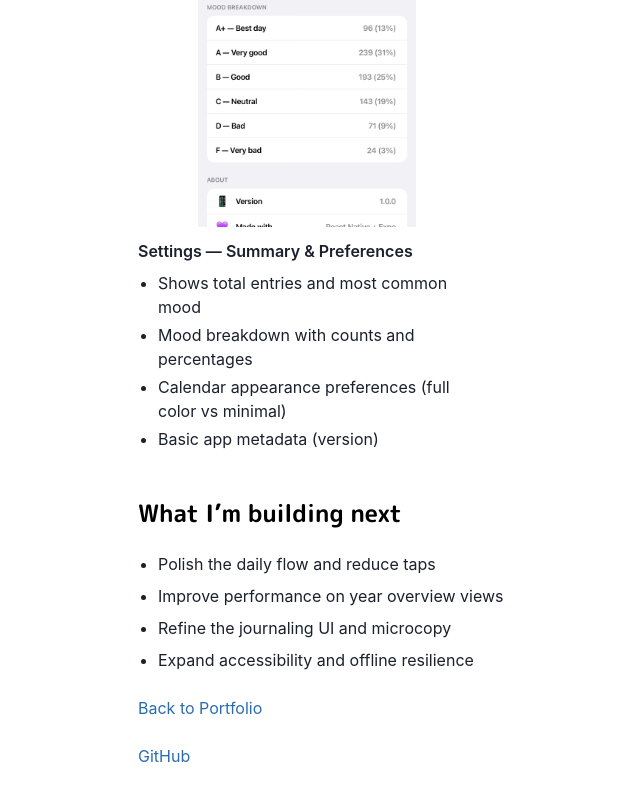
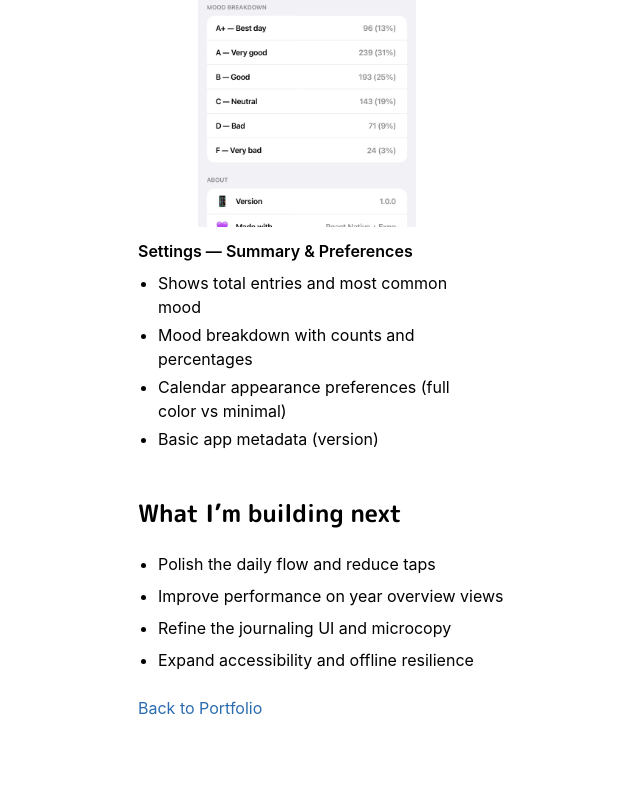
Before and after one commit to maxiguillermo1/maxis-website, a Next.js app: page /moodly in a window 1280 px wide. Shown: the part 2884-3684 px from the top of the page, without its empty margins (150-790 px from the left). After the commit the page ends 3636 px from the top, so only its background shows below. Built offline with nearby package versions, Linux system fonts and the light colour scheme.

Commit message:
moodly page update

```diff
--- a/pages/moodly.js
+++ b/pages/moodly.js
@@ -124,7 +124,7 @@ const Moodly = () => {
         pt={20}
       >
         <Container maxW="container.md" px={{ base: 6, md: 8 }} py={8}>
-          <VStack spacing={6} align="flex-start" maxW="700px">
+          <VStack spacing={6} align="flex-start" maxW="700px" color="black">
             <Link
               as={NextLink}
               href="/"
@@ -157,7 +157,7 @@ const Moodly = () => {
               Daily mood reflection with a visual calendar heat map.
             </Text>
 
-            <Box display="flex" alignItems="center" gap={3} flexWrap="wrap">
+            <Box display="flex" alignItems="center" gap={3} flexWrap="wrap" color="black">
               <Badge colorScheme="orange">In progress</Badge>
               <Link
                 href="https://github.com/maxiguillermo1/moodly"
@@ -197,7 +197,7 @@ const Moodly = () => {
                 <Box key={screen.title}>
                   <Box
                     position="relative"
-                    borderRadius="12px"
+                    borderRadius="28px"
                     overflow="hidden"
                     paddingBottom="140%"
                     cursor="pointer"
@@ -207,14 +207,14 @@ const Moodly = () => {
                       src={screen.src}
                       alt={screen.title}
                       fill
-                      style={{ objectFit: 'contain' }}
+                      style={{ objectFit: 'contain', borderRadius: '28px' }}
                       sizes="(max-width: 768px) 100vw, 50vw"
                     />
                   </Box>
-                  <Text fontWeight="600" mt={3}>
+                  <Text fontWeight="600" mt={3} color="black">
                     {screen.title}
                   </Text>
-                  <UnorderedList spacing={1} mt={2} ml={5}>
+                  <UnorderedList spacing={1} mt={2} ml={5} color="black">
                     {screen.bullets.map(bullet => (
                       <ListItem key={bullet}>{bullet}</ListItem>
                     ))}
@@ -226,7 +226,7 @@ const Moodly = () => {
             <Heading as="h2" fontSize={{ base: 'xl', md: '2xl' }} color="black" mt={6}>
               What I’m building next
             </Heading>
-            <UnorderedList spacing={2} ml={5}>
+            <UnorderedList spacing={2} ml={5} color="black">
               <ListItem>Polish the daily flow and reduce taps</ListItem>
               <ListItem>Improve performance on year overview views</ListItem>
               <ListItem>Refine the journaling UI and microcopy</ListItem>
@@ -242,15 +242,6 @@ const Moodly = () => {
             >
               Back to Portfolio
             </Link>
-            <Link
-              href="https://github.com/maxiguillermo1/moodly"
-              target="_blank"
-              textDecoration="none"
-              color="blue.600"
-              _hover={{ textDecoration: 'underline' }}
-            >
-              GitHub
-            </Link>
           </VStack>
         </Container>
       </Box>
@@ -261,13 +252,13 @@ const Moodly = () => {
           <ModalHeader>{activeScreen?.title}</ModalHeader>
           <ModalCloseButton />
           <ModalBody pb={6}>
-            <Box position="relative" borderRadius="12px" overflow="hidden" paddingBottom="56.25%">
+            <Box position="relative" borderRadius="28px" overflow="hidden" paddingBottom="56.25%">
               {activeScreen && (
                 <Image
                   src={activeScreen.src}
                   alt={activeScreen.title}
                   fill
-                  style={{ objectFit: 'contain' }}
+                  style={{ objectFit: 'contain', borderRadius: '28px' }}
                   sizes="(max-width: 768px) 100vw, 60vw"
                 />
               )}
```
Also changed, not shown: pages/index.js (+0 -10 lines).
